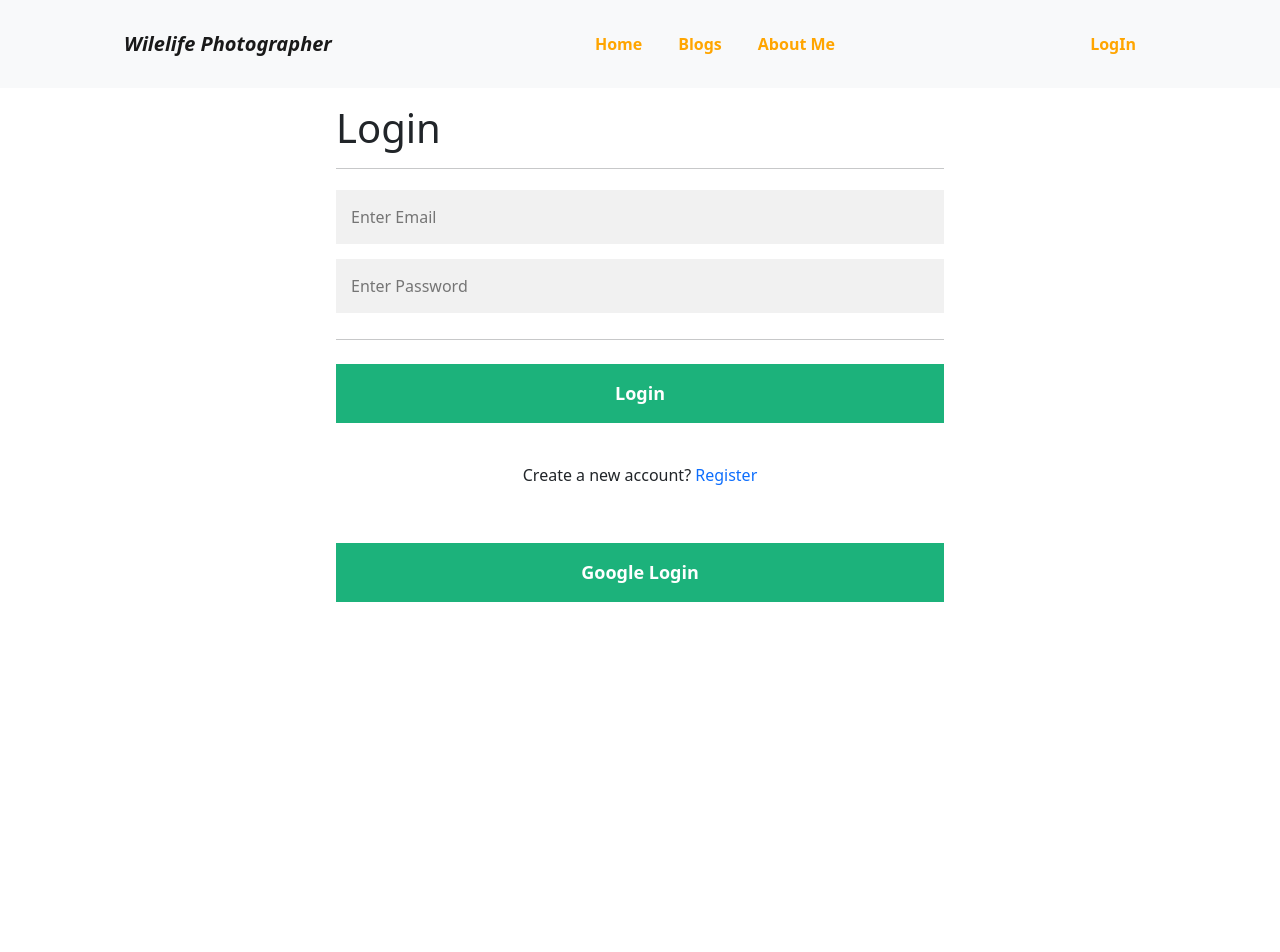
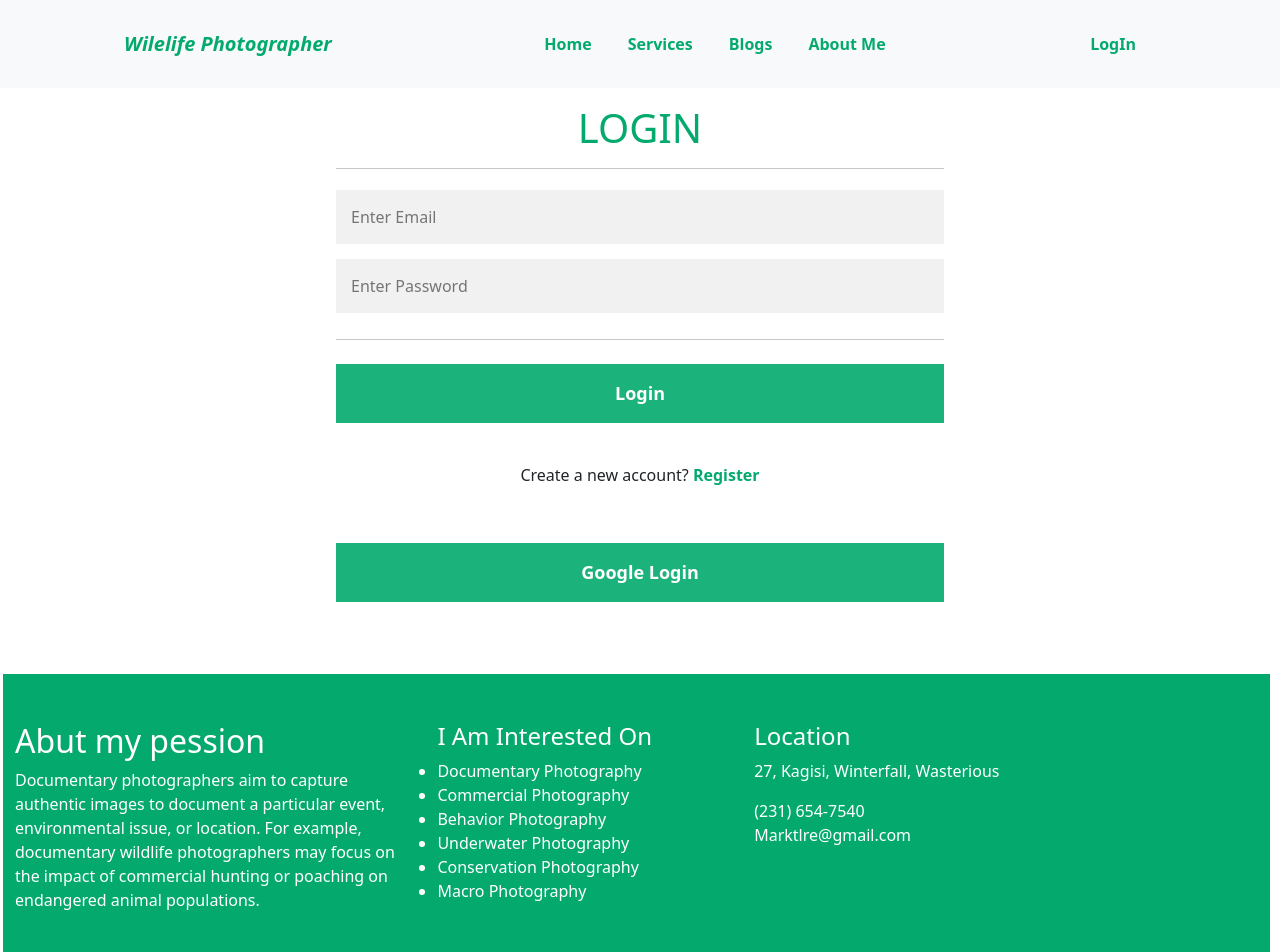
Before and after one commit to Mujakkir85/Wilelife-Photographer, a React (Create React App) app: page /login in a window 1280 px wide. Shown: the top 952 px of the page. Before the commit the page ends 800 px from the top, so only its background shows below. Built offline with nearby package versions, Linux system fonts and the light colour scheme; no server answers.

Commit message:
google login added

```diff
--- a/src/App.js
+++ b/src/App.js
@@ -8,6 +8,8 @@ import Blogs from './component/Blogs/Blogs';
 import AboutMe from './component/AboutMe/AboutMe'
 import Login from './component/Login/Login'
 import Register from './component/Register/Register';
+import RequireAuth from './component/RequireAuth/RequireAuth';
+import Footer from './component/Footer/Footer';
 
 
 function App() {
@@ -18,11 +20,18 @@ function App() {
         <Route path='/home' element={<Home></Home>}></Route>
         <Route path='/blogs' element={<Blogs></Blogs>}></Route>
         <Route path='/aboutme' element={<AboutMe></AboutMe>}></Route>
-        <Route path='/servicecheckout/:id' element={<Checkout></Checkout>}></Route>
+        <Route path='/servicecheckout/:id'
+          element={
+            <RequireAuth>
+              <Checkout></Checkout>
+            </RequireAuth>
+          }>
+        </Route>
         <Route path='/login' element={<Login></Login>}></Route>
         <Route path='/register' element={<Register></Register>}></Route>
         <Route path='*' element={<Notfound></Notfound>}></Route>
       </Routes>
+      <Footer></Footer>
     </div>
   );
 }
--- /dev/null
+++ b/src/component/Footer/Footer.css
@@ -0,0 +1,8 @@
+.footer {
+
+    background: #04AA6D;
+    color: white;
+    width: 99%;
+    margin-left: 3px;
+
+}
--- /dev/null
+++ b/src/component/Footer/Footer.js
@@ -0,0 +1,43 @@
+import React from 'react';
+import './Footer.css'
+
+const Footer = () => {
+    return (
+
+        <footer className="mt-5 pt-5 pb-2 footer ">
+            <div claclassNamess="container mx-auto">
+                <div className="row mx-auto">
+                    <div className="col-md-4 col-xs-12">
+                        <h2>Abut my pession</h2>
+                        <p className="pr-2 text-white-100"> Documentary photographers aim to capture authentic images to document a particular event, environmental issue, or location. For example, documentary wildlife photographers may focus on the impact of commercial hunting or poaching on endangered animal populations.</p>
+                    </div>
+                    <div className="col-lg-3 col-xs-12">
+                        <h4 className="mt-lg-0 mt-2">I Am Interested On</h4>
+                        <ul className="m-0 p-0">
+                            <li>Documentary Photography</li>
+                            <li>Commercial Photography</li>
+                            <li>Behavior Photography</li>
+                            <li>Underwater Photography</li>
+                            <li>Conservation Photography</li>
+                            <li>Macro Photography</li>
+                        </ul>
+                    </div>
+                    <div className="col-lg-4 col-xs-12 ">
+                        <h4 className="mt-lg-0 mt-sm-4">Location</h4>
+                        <p>27, Kagisi, Winterfall, Wasterious</p>
+                        <p className="mb-0">(231) 654-7540</p>
+                        <p>Marktlre@gmail.com</p>
+                    </div>
+                </div>
+                <div className="row mt-5">
+                    <div className="col copyright">
+                        <p className="text-center"><small class="text-white-100">© 2022. All Rights Reserved.</small></p>
+                    </div>
+                </div>
+            </div>
+        </footer>
+
+    );
+};
+
+export default Footer;
--- a/src/component/Header/Header.css
+++ b/src/component/Header/Header.css
@@ -1,5 +1,5 @@
 .navstyle a {
     margin-left: 20px !important;
     font-weight: 700;
-    color: orange !important;
+    color: #04AA6D !important;
 }
--- a/src/component/Header/Header.js
+++ b/src/component/Header/Header.js
@@ -16,11 +16,12 @@ const Header = () => {
     return (
         <Navbar bg="light" expand="lg">
             <Container className='m-3'>
-                <Navbar.Brand href="#home" className='ms-5 ps-5 fst-italic fw-bolder'>Wilelife Photographer</Navbar.Brand>
+                <Navbar.Brand style={{ color: '#04AA6D' }} className='ms-5 ps-5 fst-italic fw-bolder'>Wilelife Photographer</Navbar.Brand>
                 <Navbar.Toggle aria-controls="basic-navbar-nav" />
                 <Navbar.Collapse id="basic-navbar-nav">
                     <Nav className="mx-auto navstyle">
                         <Nav.Link as={Link} to="/home">Home</Nav.Link>
+                        <Nav.Link href="home#services">Services</Nav.Link>
                         <Nav.Link as={Link} to="/blogs" >Blogs</Nav.Link>
                         <Nav.Link as={Link} to="/aboutme" >About Me</Nav.Link>
                     </Nav>
--- a/src/component/Login/Login.css
+++ b/src/component/Login/Login.css
@@ -12,6 +12,10 @@ body {
     background-color: white;
     width: 50%;
     margin: 0 auto;
+}
+
+.form-container h1 {
+    color: #04AA6D;
 }
 
 /* Full-width input fields */
--- a/src/component/Login/Login.js
+++ b/src/component/Login/Login.js
@@ -1,14 +1,19 @@
 import React, { useRef } from 'react';
-import { useSignInWithEmailAndPassword } from 'react-firebase-hooks/auth';
-import { Link, useNavigate } from 'react-router-dom';
+import { useSignInWithEmailAndPassword, useSignInWithGoogle } from 'react-firebase-hooks/auth';
+import { Link, useLocation, useNavigate } from 'react-router-dom';
 import auth from '../../firebase.init';
 import './Login.css'
 const Login = () => {
     let emailRef = useRef('');
     let passwordRef = useRef('');
     const navigate = useNavigate();
+    let location = useLocation();
+
+    let from = location.state?.from?.pathname || "/home";
 
     const [signInWithEmailAndPassword, user, loading, error,] = useSignInWithEmailAndPassword(auth);
+
+    const [signInWithGoogle, googleuser, googleloading, googleerror] = useSignInWithGoogle(auth);
 
     const loginHandle = (event) => {
         event.preventDefault();
@@ -17,9 +22,12 @@ const Login = () => {
         signInWithEmailAndPassword(emailRef, passwordRef)
     }
 
-    if (user) {
-        console.log(user)
-        navigate('/home')
+    const handleGoogleSignIn = () => {
+        signInWithGoogle();
+    }
+
+    if (user || googleuser) {
+        navigate(from, { replace: true });
     }
 
 
@@ -27,7 +35,7 @@ const Login = () => {
         <div>
             <form onSubmit={loginHandle}>
                 <div className="form-container">
-                    <h1>Login</h1>
+                    <h1 className='text-center'>LOGIN</h1>
                     <hr />
                     <input ref={emailRef} type="text" placeholder="Enter Email" name="email" id="email" required />
                     <input ref={passwordRef} type="password" placeholder="Enter Password" name="psw" id="psw" required />
@@ -36,12 +44,12 @@ const Login = () => {
                 </div>
 
                 <div className="form-container signin">
-                    <p>Create a new account?<Link to="/register"> Register </Link></p>
+                    <p>Create a new account?<Link to="/register" style={{ color: '#04AA6D', fontWeight: 'bold' }}> Register </Link></p>
                 </div>
 
             </form>
             <div className="form-container">
-                <button type="submit" className="registerbtn">Google Login</button>
+                <button onClick={handleGoogleSignIn} type="submit" className="registerbtn">Google Login</button>
             </div>
         </div>
     );
--- a/src/component/Register/Register.js
+++ b/src/component/Register/Register.js
@@ -15,9 +15,7 @@ const Register = () => {
         const name = event.target.name.value;
         const email = event.target.email.value;
         const password = event.target.password.value;
-
         createUserWithEmailAndPassword(email, password);
-
         //console.log(name, email, password)
     }
 
@@ -29,7 +27,7 @@ const Register = () => {
         <div>
             <form onSubmit={handleRegister}>
                 <div className="form-container">
-                    <h1>Register</h1>
+                    <h1 className='text-center'>REGISTER</h1>
                     <p>Please fill in this form to create an account.</p>
                     <hr />
                     <input type="text" placeholder="Name" name="name" id="name" required />
@@ -39,12 +37,13 @@ const Register = () => {
                     <button type="submit" className="registerbtn">Register</button>
                 </div>
                 <div className="container signin">
-                    <p>Already have an account? <Link to="/login"> Login </Link></p>
-                </div>
-                <div className="form-container">
-                    <button type="submit" className="registerbtn">Google Login</button>
+                    <p>Already have an account? <Link to="/login" style={{ color: '#04AA6D', fontWeight: 'bold' }}> Login </Link></p>
                 </div>
             </form>
+
+            <div className="form-container">
+                <button type="submit" className="registerbtn">Google Login</button>
+            </div>
 
         </div>
     );
--- /dev/null
+++ b/src/component/RequireAuth/RequireAuth.js
@@ -0,0 +1,18 @@
+import React from 'react';
+import { useAuthState } from 'react-firebase-hooks/auth';
+import { Navigate, useLocation } from 'react-router-dom';
+import auth from '../../firebase.init';
+
+const RequireAuth = ({ children }) => {
+    const [user, loading, error] = useAuthState(auth)
+    let location = useLocation();
+    if (loading) {
+        return 'Loading...'
+    }
+    if (!user) {
+        return <Navigate to="/login" state={{ from: location }} replace />;
+    }
+    return children;
+};
+
+export default RequireAuth;
--- a/src/component/Services/Services.js
+++ b/src/component/Services/Services.js
@@ -14,8 +14,8 @@ const Services = () => {
 
     }, [])
     return (
-        < div className='container'>
-            <h1 className='text-center mt-4'>Services</h1>
+        < div id='services' className='container'>
+            <h2 style={{ color: '#04AA6D' }} className='text-center mt-4'>SERVICES</h2>
             <div className='row row-cols-1 row-cols-md-2 d-flex justify-content-center'>
                 {services.map(service => <Allservices
                     key={service.id}
```
